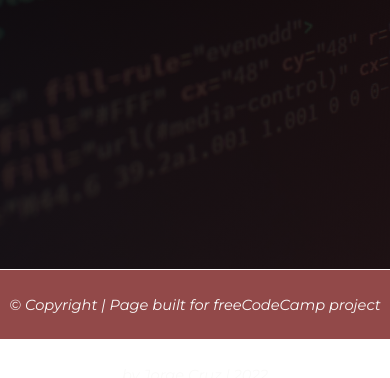
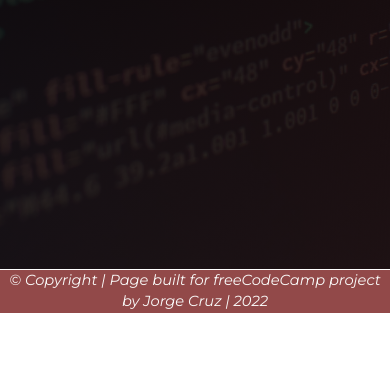
Before and after one commit to jdcruz83/personal-portfolio-page, a plain HTML site: page index.html in a window 390 px wide. Shown: the part 2645-3023 px from the top of the page. After the commit the page ends 2958 px from the top, so only its background shows below. Drawn offline with Linux system fonts and the light colour scheme.

Commit message:
fixed some css bugs

```diff
--- a/css/index.css
+++ b/css/index.css
@@ -196,6 +196,11 @@ footer {
     scroll-behavior: smooth;
   }
 
+  footer {
+    height: fit-content;
+    line-height: 1.5;
+  }
+
   label {
     display: block;
     cursor: pointer;
```
